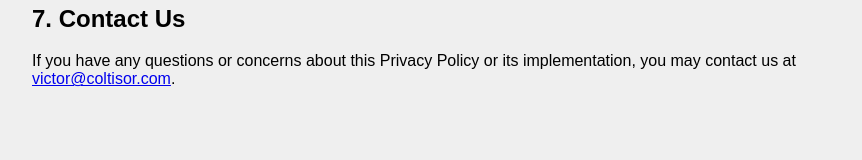
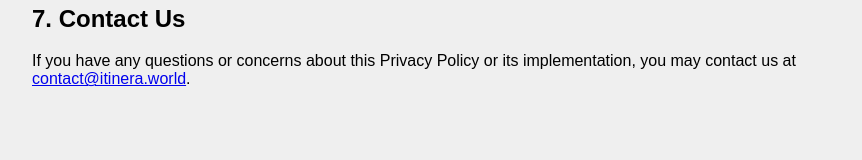
Before and after one commit to itinera-ext/itinera-website, a Next.js app: page /privacy-policy in a window 1280 px wide. Shown: the part 1145-1305 px from the top of the page, without its empty margins (208-1070 px from the left). Built offline with nearby package versions, Linux system fonts and the light colour scheme.

Commit message:
update mail

```diff
--- a/app/privacy-policy/page.tsx
+++ b/app/privacy-policy/page.tsx
@@ -89,7 +89,7 @@ const PrivacyPolicy = () => {
         <p>
           If you have any questions or concerns about this Privacy Policy or its
           implementation, you may contact us at{" "}
-          <a href="mailto:victor@coltisor.com">victor@coltisor.com</a>.
+          <a href="mailto:contact@itinera.world">contact@itinera.world</a>.
         </p>
       </div>
     </>
```
